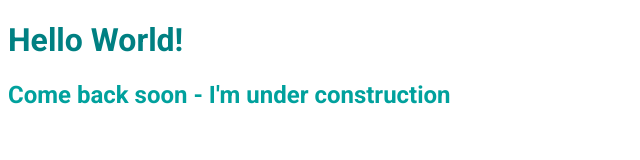
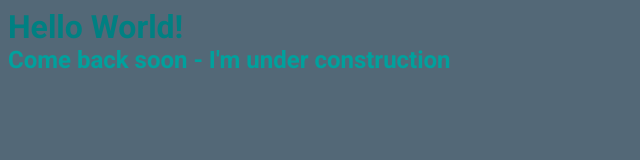
Before and after one commit to shanerasch/shanerasch.github.io, a plain HTML site: page index.html in a window 1280 px wide. Shown: the whole page, without its empty margins (0-640 px from the left). Drawn offline with Linux system fonts and the light colour scheme.

Commit message:
Added background color and centered text

```diff
--- a/styles.css
+++ b/styles.css
@@ -1,12 +1,14 @@
 @import url('https://fonts.googleapis.com/css2?family=Roboto:wght@100;300;700&display=swap');
 
     body {
-        color: #536877;
+        background-color: #536877;
         font-family: "roboto", sans-serif;
     }
     h1 {
         color: #008082;
+        margin: auto;
     }
     h2 {
         color: #00A19D;
+        margin: auto;
     }
```
